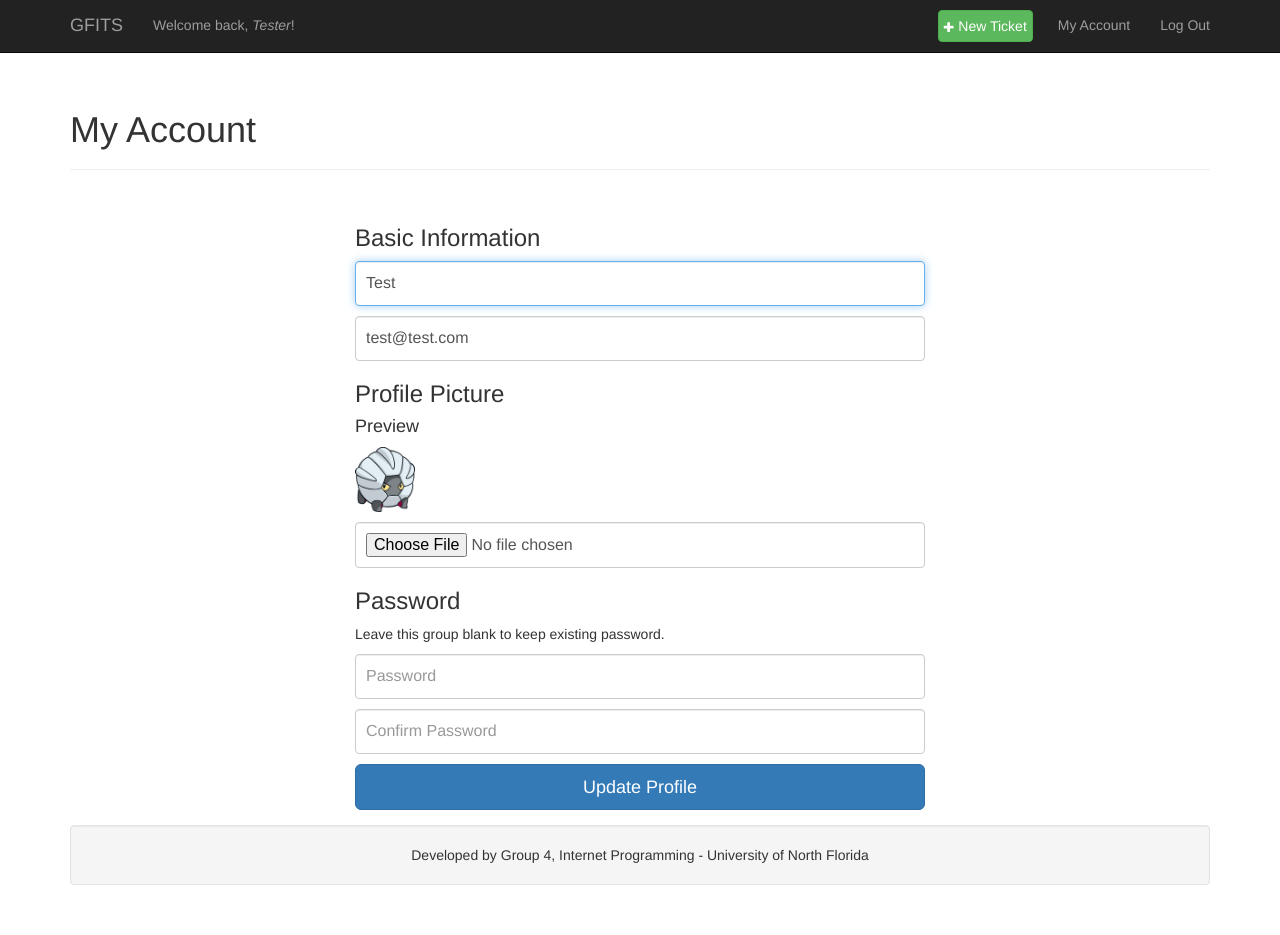
After one commit to 2nickpick/gfits-issue-tracker, a PHP site: page /secure/my-account.php in a window 1280 px wide. The commit adds this page. Run offline with PHP 8.4, Linux system fonts and the light colour scheme; some libraries are stand-ins or nearby versions.

Commit message:
preview for Saturday morning meeting

```diff
--- a/contact-us.php
+++ b/contact-us.php
@@ -11,7 +11,7 @@
 		</div>
 
 		<label for="inputName" class="sr-only">Name</label>
-		<input type="text" id="inputEmail" class="form-control" placeholder="Name" required autofocus>
+		<input type="text" id="inputName" class="form-control" placeholder="Name" required autofocus>
 		<label for="inputEmail" class="sr-only">Email address</label>
 		<input type="email" id="inputEmail" class="form-control" placeholder="Email address" required autofocus>
 		<label for="inputMessage" class="sr-only">Message</label>
--- a/css/backend.css
+++ b/css/backend.css
@@ -52,3 +52,21 @@ body {
 .btn.view-replies {
     float:right;
 }
+
+.form {
+    max-width: 600px;
+}
+
+.profile-picture {
+    width: 60px;
+    margin-bottom: 10px;
+}
+
+#seconds-left {
+    font-weight: bold;
+    font-size: larger;
+}
+
+.username {
+    font-style: italic;
+}
--- /dev/null
+++ b/css/style.css
@@ -0,0 +1,42 @@
+
+/* Forms */
+.form {
+    max-width: 330px;
+    padding: 15px;
+    margin: 0 auto;
+}
+.form .form-heading,
+.form .checkbox {
+    margin-bottom: 10px;
+}
+.form .checkbox {
+    font-weight: normal;
+}
+.form .form-control {
+    position: relative;
+    height: auto;
+    -webkit-box-sizing: border-box;
+    -moz-box-sizing: border-box;
+    box-sizing: border-box;
+    padding: 10px;
+    font-size: 16px;
+
+    margin-bottom: 10px;
+}
+.form .form-control:focus {
+    z-index: 2;
+}
+
+/* Alerts */
+
+
+#errors-container {
+    display: none;
+}
+#success-container {
+    display: none;
+}
+
+.alert {
+    text-shadow: none;
+}
--- a/head.php
+++ b/head.php
@@ -34,7 +34,6 @@
 							<ul class="nav masthead-nav">
 								<li><a href="/group4/index.php">Home</a></li>
 								<li><a href="/group4/contact-us.php">Contact Us</a></li>
-								<li><a href="/group4/log-in.php">Log In</a></li>
 							</ul>
 						</nav>
 					</div>
--- a/index.php
+++ b/index.php
@@ -6,7 +6,7 @@
 	<p class="lead">GFITS is the perfect solution to your issue tracking needs.</p>
 
 	<p class="lead">
-		<a href="/group4/sign-up.php" class="btn btn-lg btn-default">Try it now!</a>
+		<a href="/group4/sign-up.php" class="btn btn-lg btn-primary">Try it now!</a>
 	</p>
 </div>
 
--- /dev/null
+++ b/js/backend.js
@@ -0,0 +1,73 @@
+var BackEnd = {
+    init: function() {
+        Util.setActiveMenuItem();
+    },
+
+    myAccount: function() {
+
+        jQuery('#success-container').hide();
+        jQuery('#errors-container').hide();
+
+        jQuery('html, body').animate({
+            scrollTop: 0
+        }, 250);
+
+        if(jQuery('#inputName').val().length <= 4) {
+            // log in failed
+            jQuery('#errors-container').show();
+            Util.animate('#errors-container', 'shake');
+        } else {
+            // successfully logged in
+            jQuery('#success-container').show();
+        }
+    },
+
+    addTicket: function() {
+
+        jQuery('#success-container').hide();
+        jQuery('#errors-container').hide();
+
+        jQuery('html, body').animate({
+            scrollTop: 0
+        }, 250);
+
+        if(jQuery('#inputMessage').val().length <= 10) {
+            // log in failed
+            jQuery('#errors-container').show();
+            Util.animate('#errors-container', 'shake');
+        } else {
+            // successfully logged in
+            var ticket_id = Math.floor((Math.random() * 100) + 1).toString();
+            window.location.href = '/group4/secure/ticket.php?tickets_id=' + ticket_id;
+        }
+    },
+
+    updateTicket: function() {
+
+        jQuery('#success-container').hide();
+        jQuery('#errors-container').hide();
+
+        if(jQuery('#inputMessage').val().length <= 10) {
+            // log in failed
+            jQuery('#errors-container').show();
+            Util.animate('#errors-container', 'shake');
+        } else {
+            // successfully logged in
+            var ticket_id = Math.floor((Math.random() * 100) + 1).toString();
+            window.location.href = '/group4/secure/ticket.php?tickets_id=' + ticket_id;
+        }
+    },
+
+    logOutWait: function(seconds) {
+        setInterval(function() {
+            if(seconds == 0) {
+                window.location.href = '/group4/';
+            } else {
+                seconds--;
+                jQuery('#seconds-left').html(seconds);
+            }
+        }, 1000);
+    }
+};
+
+BackEnd.init();
--- a/js/util.js
+++ b/js/util.js
@@ -8,5 +8,17 @@ var Util = {
                     jQuery(selector).removeClass();
                 }
             );
+    },
+
+    setActiveMenuItem: function() {
+        var pathname = window.location.pathname;
+
+        if(pathname.indexOf('.php', pathname.length - '.php'.length) === -1) {
+            pathname += 'index.php';
+        }
+
+        jQuery('a[href="' + pathname + '"]')
+            .parents('li,ul')
+            .addClass('active');
     }
 };
--- a/secure/foot.php
+++ b/secure/foot.php
@@ -1,3 +1,10 @@
+<div class="well text-center">
+		<span>
+			Developed by Group 4, Internet Programming - University of North Florida
+		</span>
+</div>
+
+</div> <!-- /container -->
 
 <!-- jQuery, Bootstrap, and other page scripts -->
 <!-- Placed at the end of the document so the pages load faster -->
--- a/secure/head.php
+++ b/secure/head.php
@@ -24,3 +24,35 @@
 
 </head>
 <body>
+
+	<!-- Fixed navbar -->
+	<nav class="navbar navbar-default navbar-inverse navbar-fixed-top">
+		<div class="container">
+			<div class="navbar-header">
+				<button type="button" class="navbar-toggle collapsed" data-toggle="collapse" data-target="#navbar"
+				        aria-expanded="false" aria-controls="navbar">
+					<span class="sr-only">Toggle navigation</span>
+					<span class="icon-bar"></span>
+					<span class="icon-bar"></span>
+					<span class="icon-bar"></span>
+				</button>
+				<a class="navbar-brand" href="/group4/secure/dashboard.php">GFITS</a>
+				<p class="navbar-text">Welcome back, <span class="username">Tester</span>!</p>
+			</div>
+			<div id="navbar" class="navbar-collapse collapse">
+				<ul class="nav navbar-nav navbar-right">
+					<li class="new-ticket btn btn-success">
+						<a href="/group4/secure/add-ticket.php">
+							<span class="glyphicon glyphicon-plus"></span> New Ticket
+						</a>
+					</li>
+					<li role="separator" class="divider"></li>
+					<li><a href="/group4/secure/my-account.php">My Account</a></li>
+					<li><a href="/group4/secure/log-out.php">Log Out</a></li>
+				</ul>
+			</div>
+			<!--/.nav-collapse -->
+		</div>
+	</nav>
+
+	<div class="container theme-showcase" role="main">
--- /dev/null
+++ b/secure/my-account.php
@@ -0,0 +1,42 @@
+<?php include( $_SERVER['DOCUMENT_ROOT'] . '/group4/secure/head.php' ); ?>
+
+<div class="page-header">
+	<h1>My Account</h1>
+</div>
+
+<form id="my-account-form" class="form" onsubmit="BackEnd.myAccount(); return false;" enctype="multipart/form-data">
+
+	<div id="errors-container">
+		<div class="alert alert-warning">
+			<strong>Required Field Missing!</strong> Your name is too short! Make it longer to show success!
+		</div>
+	</div>
+
+	<div id="success-container">
+		<div class="alert alert-warning">
+			<strong>Success!</strong> Your profile was updated successfully!
+		</div>
+	</div>
+
+	<h3>Basic Information</h3>
+	<label for="inputName" class="sr-only">Name</label>
+	<input type="text" id="inputName" class="form-control" value="Test" required autofocus>
+	<label for="inputEmail" class="sr-only">Email address</label>
+	<input type="email" id="inputEmail" class="form-control" value="test@test.com" required>
+
+	<h3>Profile Picture</h3>
+	<h4>Preview</h4>
+	<img class="profile-picture" src="/group4/images/shelgon.png" />
+	<label for="inputName" class="sr-only">Name</label>
+	<input type="file" id="inputProfilePicture" class="form-control">
+
+	<h3>Password</h3>
+	<p>Leave this group blank to keep existing password. </p>
+	<label for="inputPassword" class="sr-only">Password</label>
+	<input type="password" id="inputPassword" class="form-control" placeholder="Password">
+	<label for="inputPasswordConfirm" class="sr-only">Password</label>
+	<input type="password" id="inputPasswordConfirm" class="form-control" placeholder="Confirm Password">
+	<button class="btn btn-lg btn-primary btn-block" type="submit">Update Profile</button>
+</form>
+
+<?php include( $_SERVER['DOCUMENT_ROOT'] . '/group4/secure/foot.php' ); ?>
--- a/sign-up.php
+++ b/sign-up.php
@@ -11,7 +11,7 @@
 		</div>
 
 		<label for="inputName" class="sr-only">Name</label>
-		<input type="text" id="inputEmail" class="form-control" placeholder="Name" required autofocus>
+		<input type="text" id="inputName" class="form-control" placeholder="Name" required autofocus>
 		<label for="inputEmail" class="sr-only">Email address</label>
 		<input type="email" id="inputEmail" class="form-control" placeholder="Email address" required autofocus>
 		<label for="inputPassword" class="sr-only">Password</label>
```
Also changed, not shown: css/frontend.css (+0 -40 lines), js/frontend.js (+1 -7 lines), secure/add-ticket.php (added, +45 -0 lines), secure/dashboard.php (+5 -50 lines), secure/log-out.php (added, +16 -0 lines), secure/ticket.php (added, +137 -0 lines), .htaccess (added), images/psyduck.jpg (added), images/shelgon.png (added).
